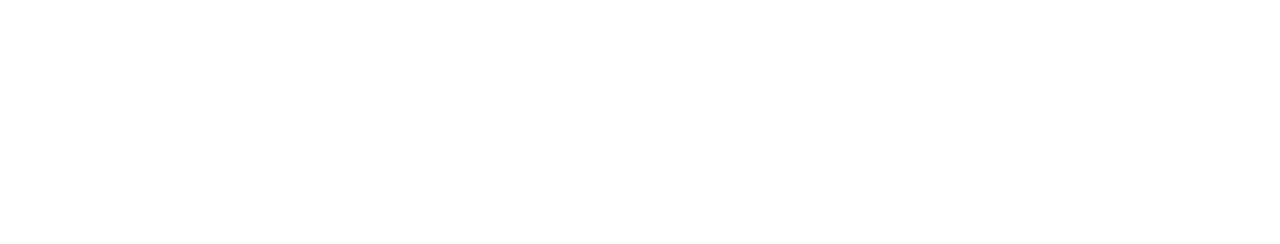
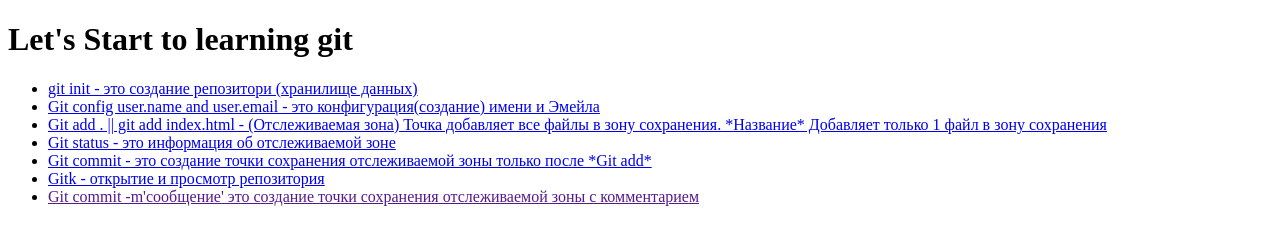
Before and after one commit to Li-Qu-ID/First-lesson-git, a plain HTML site: page index.html in a window 1280 px wide. Drawn offline with Linux system fonts and the light colour scheme.

Commit message:
Learning basis command git

```diff
--- a/index.html
+++ b/index.html
@@ -1,12 +1,32 @@
 <!DOCTYPE html>
 <html lang="en">
+
 <head>
     <meta charset="UTF-8">
     <meta name="viewport" content="width=device-width, initial-scale=1.0">
     <meta http-equiv="X-UA-Compatible" content="ie=edge">
     <title>Git</title>
 </head>
+
 <body>
+    <h1> Let's Start to learning git</h1>
+    <ul>
+        <li><a href="https://git-scm.com/docs/git-init">git init - это создание репозитори (хранилище данных)</a></li>
+        <li><a href="https://git-scm.com/docs/git-config">Git config user.name and user.email - это
+                конфигурация(создание) имени и Эмейла</a></li>
+        <li><a href="https://git-scm.com/docs/git-add">Git add . || git add index.html - (Отслеживаемая зона) Точка
+                добавляет все файлы в
+                зону сохранения. *Название*
+                Добавляет только 1 файл в зону сохранения</a></li>
+        <li><a href="https://git-scm.com/docs/git-status">Git status - это информация об отслеживаемой
+                зоне</a></li>
+        <li><a href="https://git-scm.com/docs/git-commit">Git commit - это создание точки сохранения отслеживаемой зоны
+                только после
+                *Git add*</a></li>
+        <li><a href="https://git-scm.com/docs/gitk">Gitk - открытие и просмотр репозитория</a></li>
+        <li><a href="">Git commit -m'сообщение' это создание точки сохранения отслеживаемой зоны с комментарием</a></li>
 
+    </ul>
 </body>
+
 </html>
```
